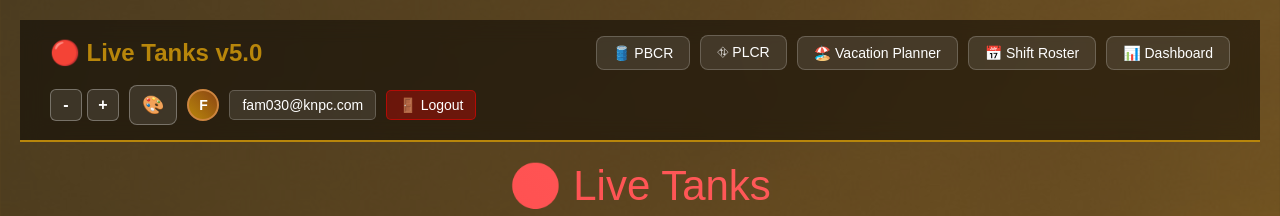
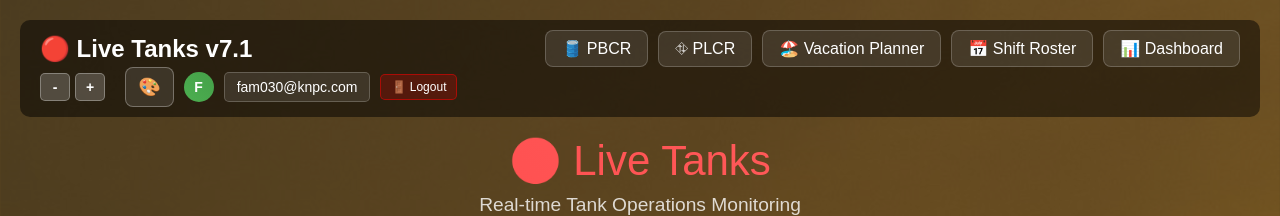
Before and after one commit to fahadq8y/Test-tank-tools, a website: page live-tanks.html in a window 1280 px wide. Shown: the top 216 px of the page. Drawn offline with Linux system fonts and the light colour scheme; no server answers.

Commit message:
v7.1: Applied unified header from vacation-planner to live-tanks.html (FIXED)

```diff
--- a/live-tanks.html
+++ b/live-tanks.html
@@ -1,5 +1,5 @@
 <!DOCTYPE html>
-<!-- Live Tanks v5.0 - Unified Header from vacation-planner -->
+<!-- Live Tanks v7.1 - Unified Header from vacation-planner -->
 <html lang="en">
 <head>
   <meta charset="UTF-8">
@@ -32,124 +32,21 @@
 @keyframes slideDown{from{opacity:0;transform:translateY(-10px)}to{opacity:1;transform:translateY(0)}}
     *{margin:0;padding:0;box-sizing:border-box}
     body{background:linear-gradient(rgba(0,0,0,0.5),rgba(0,0,0,0.5)),url('background.jpg');background-size:cover;background-position:center;background-attachment:fixed;color:white;font-family:Arial,sans-serif;padding:20px;min-height:100vh}
-    /* Navigation Bar */
-    .nav-bar {
-      display: flex;
-      justify-content: space-between;
-      align-items: center;
-      padding: 15px 30px;
-      background: rgba(0,0,0,0.5);
-      backdrop-filter: blur(10px);
-      border-bottom: 2px solid var(--primary);
-      margin-bottom: 20px;
-      flex-wrap: wrap;
-      gap: 15px;
-      position: relative;
-      z-index: 1000;
-    }
-
-    .nav-logo {
-      font-size: 24px;
-      font-weight: bold;
-      color: var(--primary);
-    }
-
-    .nav-links {
-      display: flex;
-      gap: 10px;
-      align-items: center;
-      flex-wrap: wrap;
-    }
-
-    .nav-link {
-      color: white;
-      text-decoration: none;
-      padding: 8px 16px;
-      border-radius: 8px;
-      transition: all 0.3s ease;
-      background: rgba(255,255,255,0.1);
-      font-weight: 500;
-      border: 1px solid rgba(255,255,255,0.2);
-      font-size: 14px;
-    }
-
-    .nav-link:hover {
-      background: var(--primary);
-      transform: translateY(-1px);
-    }
-
-    .user-info {
-      display: flex;
-      align-items: center;
-      gap: 10px;
-    }
-
-    /* Font Controls */
-    .font-controls {
-      display: flex;
-      gap: 5px;
-    }
-
-    .font-btn {
-      background: rgba(255,255,255,0.1);
-      border: 1px solid rgba(255,255,255,0.3);
-      color: white;
-      padding: 6px 10px;
-      border-radius: 6px;
-      cursor: pointer;
-      font-size: 16px;
-      font-weight: bold;
-      transition: all 0.3s ease;
-      min-width: 32px;
-      min-height: 32px;
-      display: flex;
-      align-items: center;
-      justify-content: center;
-    }
-
-    .font-btn:hover {
-      background: rgba(255,255,255,0.2);
-      transform: translateY(-1px);
-    }
-
-    /* User Avatar */
-    .user-avatar {
-      width: 32px;
-      height: 32px;
-      border-radius: 50%;
-      background: linear-gradient(45deg, var(--primary), var(--secondary));
-      display: flex;
-      align-items: center;
-      justify-content: center;
-      font-weight: bold;
-      font-size: 14px;
-      color: white;
-      border: 2px solid var(--accent);
-    }
-
-    .user-name {
-      background: rgba(255,255,255,0.1);
-      padding: 6px 12px;
-      border-radius: 5px;
-      border: 1px solid rgba(255,255,255,0.2);
-      font-size: 14px;
-    }
-
-    .logout-btn {
-      background: rgba(255,0,0,0.3);
-      color: white;
-      border: 1px solid rgba(255,0,0,0.5);
-      padding: 6px 12px;
-      border-radius: 5px;
-      cursor: pointer;
-      transition: all 0.3s;
-      font-size: 14px;
-    }
-
-    .logout-btn:hover {
-      background: rgba(255,0,0,0.5);
-      transform: translateY(-2px);
-    }
+    .nav-bar{display:flex;justify-content:space-between;align-items:center;padding:10px 20px;background:rgba(0,0,0,0.5);border-radius:10px;margin-bottom:20px;flex-wrap:wrap}
+    .nav-logo{font-size:24px;font-weight:bold;color:white}
+    .nav-links{display:flex;gap:10px;align-items:center;flex-wrap:wrap}
+    .nav-link{color:white;text-decoration:none;padding:8px 16px;border-radius:8px;transition:all 0.3s ease;background:rgba(255,255,255,0.1);font-weight:500;border:1px solid rgba(255,255,255,0.2)}
+    .nav-link:hover{background:rgba(255,255,255,0.2);transform:translateY(-1px)}
+    .nav-link.active{background:rgba(255,255,255,0.3);font-weight:bold;border:1px solid rgba(255,255,255,0.4)}
+    .nav-admin{background:linear-gradient(45deg,#FFD700,#FFA500);color:#003366;font-weight:bold;border-radius:8px;padding:8px 16px;text-decoration:none;transition:all 0.3s ease;border:1px solid #FFA500;font-size:inherit}
+    .nav-admin:hover{transform:translateY(-1px);box-shadow:0 4px 12px rgba(255,215,0,0.3)}
+    .user-info{display:flex;align-items:center;gap:10px}
+    .user-name{background:rgba(255,255,255,0.1);padding:6px 12px;border-radius:5px;border:1px solid rgba(255,255,255,0.2);font-size:14px}
+    .user-avatar{width:30px;height:30px;border-radius:50%;background:linear-gradient(45deg,#4CAF50,#45a049);display:flex;align-items:center;justify-content:center;font-weight:bold;font-size:14px}
+    .logout-btn{background:rgba(255,0,0,0.2);border:1px solid rgba(255,0,0,0.5);color:white;padding:5px 10px;border-radius:5px;cursor:pointer;font-size:12px;transition:all 0.3s ease}
+    .font-controls{display:flex;gap:5px;margin-right:10px}
+    .font-btn{background:rgba(255,255,255,0.2);border:1px solid rgba(255,255,255,0.3);color:white;padding:5px 10px;border-radius:5px;cursor:pointer;font-size:14px;font-weight:bold;transition:all 0.3s ease;min-width:30px}
+    .font-btn:hover{background:rgba(255,255,255,0.3);transform:translateY(-1px)}
     .page-header{text-align:center;margin-bottom:30px}
     .page-title{font-size:2.5rem;margin-bottom:10px;background:linear-gradient(45deg,#ff4444,#ff6666);-webkit-background-clip:text;-webkit-text-fill-color:transparent;animation:pulse 2s ease-in-out infinite}
     @keyframes pulse{0%,100%{transform:scale(1)}50%{transform:scale(1.05)}}
@@ -329,46 +226,17 @@
 
     /* Media Queries for Header */
     @media (max-width: 768px) {
-      .nav-bar {
-        padding: 10px 15px;
-      }
-
-      .nav-logo {
-        font-size: 18px;
-      }
-
-      .nav-links {
-        flex-wrap: wrap;
-        gap: 5px;
-        justify-content: center;
-      }
-
-      .nav-link {
-        padding: 6px 10px;
-        font-size: 12px;
-      }
+      .nav-bar {padding: 10px 15px;}
+      .nav-logo {font-size: 18px;}
+      .nav-links {flex-wrap: wrap; gap: 5px; justify-content: center;}
+      .nav-link {padding: 6px 10px; font-size: 12px;}
     }
 
     @media (max-width: 480px) {
-      .nav-bar {
-        padding: 8px 10px;
-      }
-
-      .nav-logo {
-        font-size: 14px;
-      }
-
-      .nav-link {
-        padding: 4px 6px;
-        font-size: 10px;
-      }
-
-      .font-btn {
-        min-width: 28px;
-        min-height: 28px;
-        padding: 4px 8px;
-        font-size: 14px;
-      }
+      .nav-bar {padding: 8px 10px;}
+      .nav-logo {font-size: 14px;}
+      .nav-link {padding: 4px 6px; font-size: 10px;}
+      .font-btn {min-width: 28px; min-height: 28px; padding: 4px 8px; font-size: 14px;}
     }
   </style>
 </head>
@@ -389,7 +257,7 @@
   <div id="mainContent">
     <!-- Navigation -->
     <div class="nav-bar">
-      <div class="nav-logo">🔴 Live Tanks v5.0</div>
+      <div class="nav-logo">🔴 Live Tanks v7.1</div>
       <div class="nav-links">
         <a href="index.html" class="nav-link">🛢️ PBCR</a>
         <a href="plcr.html" class="nav-link">⛗️ PLCR</a>
@@ -839,7 +707,7 @@
     window.getDocs = getDocs;
 
     console.log('🔥 Firebase initialized for Live Tanks!');
-    console.log('%c🔴 LIVE TANKS v5.0 - Unified Header', 'color:#ff4444;font-size:20px;font-weight:bold');
+    console.log('%c🔴 LIVE TANKS v7.1 - Unified Header', 'color:#ff4444;font-size:20px;font-weight:bold');
     console.log('%cDeveloper: Fahad - 17877', 'color:green;font-size:16px');
 
     const auth = getAuth(app);
```
